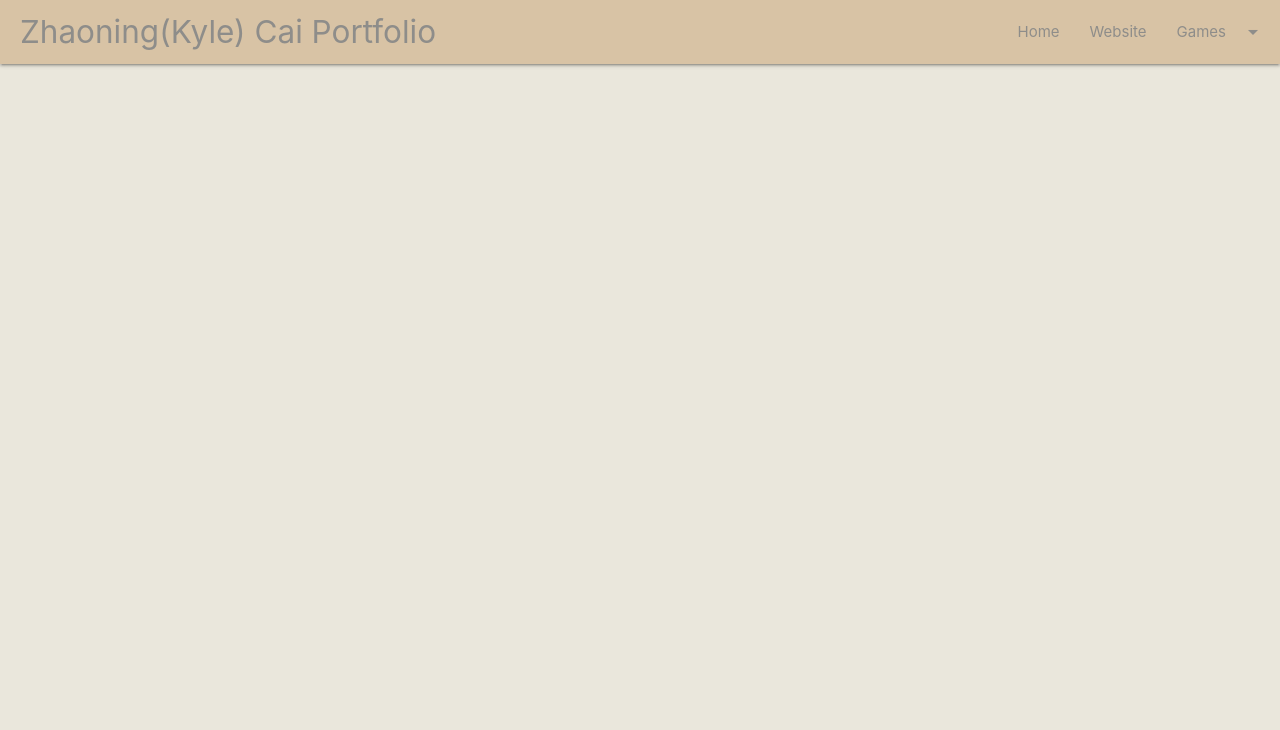
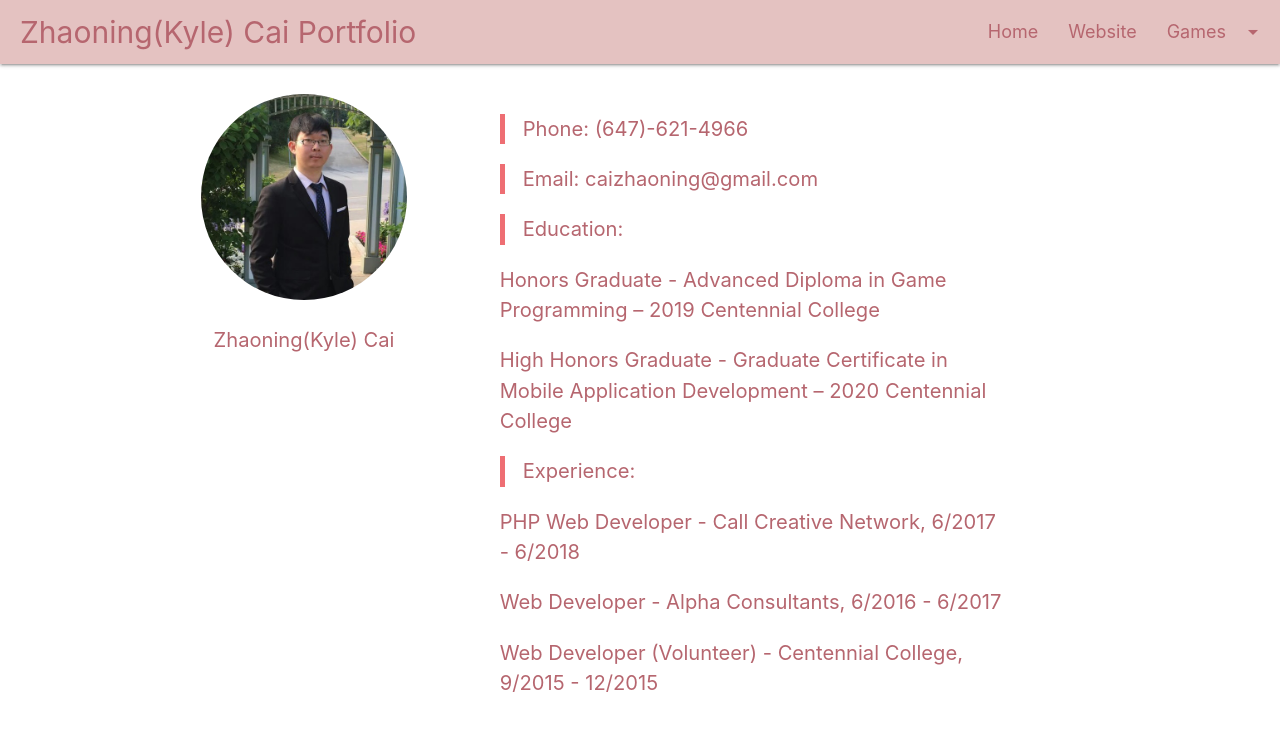
Before and after one commit to KyleZhaoningCai/CareerPortfolio, a React (Create React App) app in the folder client/: page / in a window 1280 px wide. Shown: the top 730 px of the page. Built offline with nearby package versions, Linux system fonts and the light colour scheme.

Commit message:
changed theme color, changed root font size, added profile photo and info

```diff
--- a/client/src/App.css
+++ b/client/src/App.css
@@ -1,33 +1,42 @@
 :root {
-  --primary-color: #e98074;
-  --background-color: #eae7dc;
-  --dark-color: #8e8d8a;
-  --light-color: #eae7dc;
-  --contrast-color: #e85a4f;
-  --contrast2-color: #d8c3a5;
+  --primary-color: #b6666f;
+  --background-color: #e4c2c1;
+  --dark-color: #d1a080;
+  --light-color: #fef2f2;
+  --contrast-color: #f53163;
   --danger-color: #dc3545;
   --success-color: #28a745;
 }
-
+html {
+  font-size: 12px;
+}
 body {
-  background-color: var(--background-color);
   color: var(--primary-color);
+}
+.first-row {
+  padding-top: 30px;
+}
+.text-center {
+  text-align: center;
 }
 @media only screen and (max-width: 992px) {
   .hide-on-mobile {
     display: none;
   }
 }
+
 /* Navbar CSS */
 .nav-wrapper {
-  background-color: var(--contrast2-color);
+  background-color: var(--background-color);
 }
 .nav-wrapper a {
-  color: var(--dark-color);
+  color: var(--primary-color);
+}
+.nav-wrapper .hide-on-med-and-down a {
+  font-size: 1.5rem !important;
 }
 .brand-logo {
-  overflow: hidden;
-  text-overflow: clip;
+  font-size: 2.5rem !important;
 }
 .dropdown-content {
   position: relative;
@@ -49,3 +58,10 @@ body {
 .website-list li:nth-child(odd) {
   color: var(--primary-color);
 }
+
+/* ProfilePhoto CSS */
+.profile-photo {
+  height: 100%;
+  width: 100%;
+  border-radius: 50%;
+}
--- a/client/src/components/pages/Home.js
+++ b/client/src/components/pages/Home.js
@@ -1,10 +1,13 @@
-import React, {Fragment} from 'react'
+import React from 'react';
+import ProfilePhoto from '../profile/ProfilePhoto';
+import ProfileInfo from '../profile/ProfileInfo';
 
 const Home = () => {
     return (
-        <Fragment>
-
-        </Fragment>
+        <div className="row first-row">
+            <ProfilePhoto />
+            <ProfileInfo />
+        </div>
     )
 }
 
--- /dev/null
+++ b/client/src/components/profile/ProfileInfo.js
@@ -0,0 +1,19 @@
+import React from 'react'
+
+const ProfileInfo = () => {
+    return (
+        <div className="col s12 m5 l7 offset-m1 offset-l1">
+            <blockquote className="flow-text">Phone: (647)-621-4966</blockquote>
+            <blockquote className="flow-text">Email: caizhaoning@gmail.com</blockquote>
+            <blockquote className="flow-text">Education:</blockquote>
+            <p className="flow-text">Honors Graduate - Advanced Diploma in Game Programming – 2019 Centennial College</p>
+            <p className="flow-text">High Honors Graduate - Graduate Certificate in Mobile Application Development – 2020 Centennial College</p>
+            <blockquote className="flow-text">Experience:</blockquote>
+            <p className="flow-text">PHP Web Developer - Call Creative Network, 6/2017 - 6/2018</p>
+            <p className="flow-text">Web Developer - Alpha Consultants, 6/2016 - 6/2017</p>
+            <p className="flow-text">Web Developer (Volunteer) - Centennial College, 9/2015 - 12/2015</p>
+        </div>
+    )
+}
+
+export default ProfileInfo;
--- /dev/null
+++ b/client/src/components/profile/ProfilePhoto.js
@@ -0,0 +1,13 @@
+import React from 'react'
+import profilePhoto from './zhaoningcai.jpg';
+
+const ProfilePhoto = () => {
+    return (
+        <div className="col s8 m5 l3 offset-s2 text-center">
+            <img className="profile-photo" src={profilePhoto} />
+            <p className="flow-text">Zhaoning(Kyle) Cai</p>
+        </div>
+    )
+}
+
+export default ProfilePhoto;
```
Also changed, not shown: client/src/components/profile/zhaoningcai.jpg (added).
